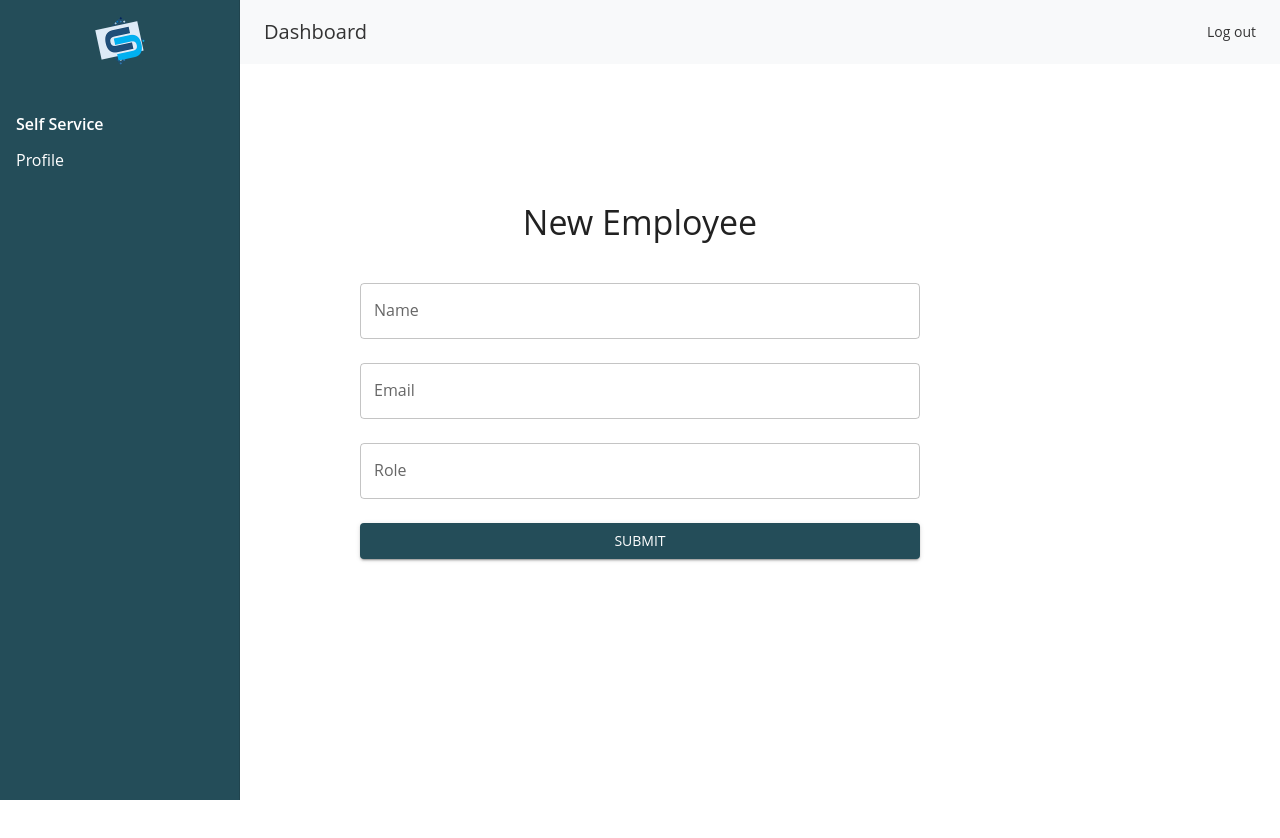
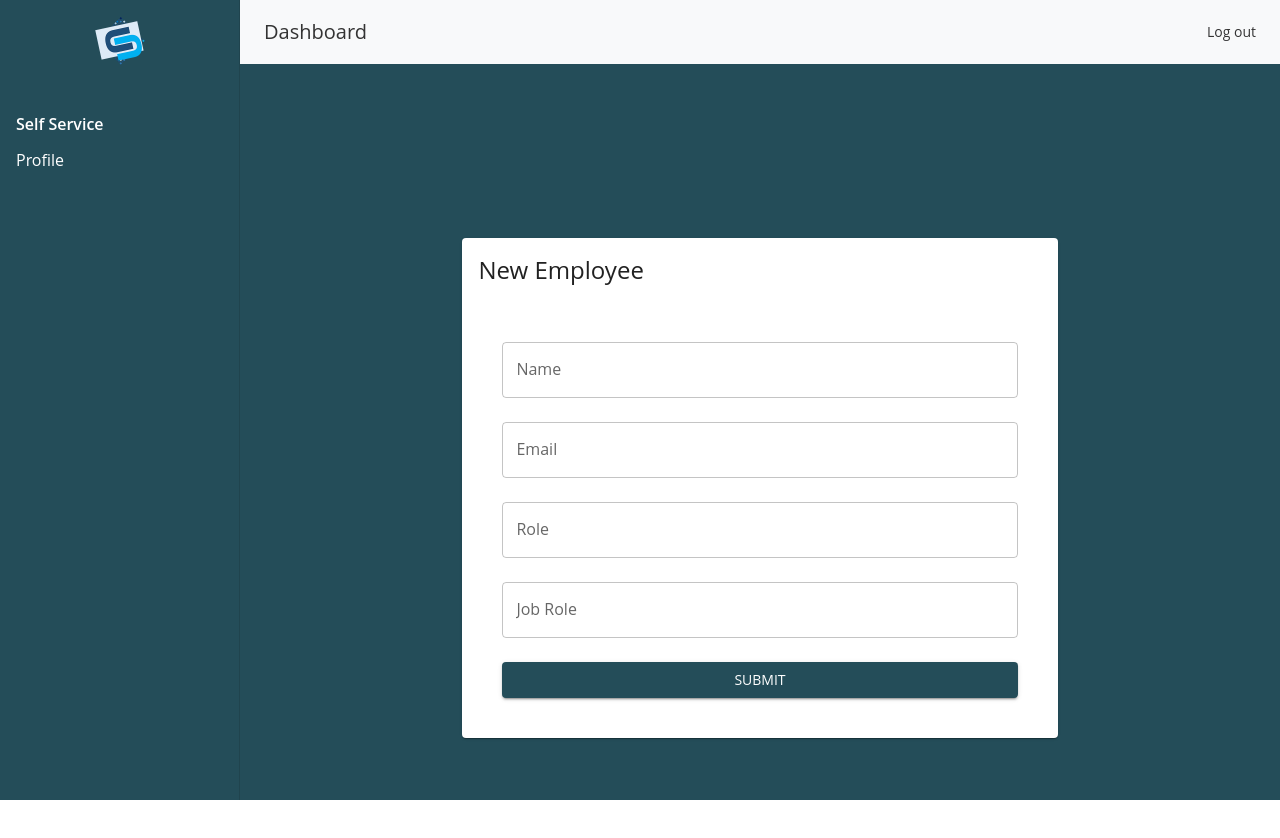
Before and after one commit to RobsonWairokpam/demo_admin_penal, a React (Create React App) app: page /addEmployee in a window 1280 px wide. Shown: the top 838 px of the page. Before the commit the page ends 800 px from the top, so only its background shows below. Built offline with nearby package versions, Linux system fonts and the light colour scheme.

Commit message:
add employee

```diff
--- a/src/components/appBar.tsx
+++ b/src/components/appBar.tsx
@@ -84,7 +84,7 @@ const Navbar: FC = () => {
     } else if (itemName === "Profile") {
       navigate(`/employeeDetails/${Number(employeeId)}`);
     } else if (itemName === "Leaves") {
-      navigate("/leaves");
+      // navigate("/leaves");
     } else if (itemName === "Employees") {
       setEmployeesOpen((prev) => !prev);
     } else if (itemName === "Dashboard" && role === "admin") {
--- a/src/pages/addEmployee.tsx
+++ b/src/pages/addEmployee.tsx
@@ -1,22 +1,42 @@
 import { FC, useState } from "react";
 import Navbar from "../components/appBar";
-import { Box, Button, Stack, TextField, Typography } from "@mui/material";
+import {
+  Box,
+  Button,
+  Card,
+  Stack,
+  TextField,
+  Toolbar,
+  Typography,
+} from "@mui/material";
 import { useNavigate } from "react-router-dom";
 
 const AddEmployee: FC = () => {
   const [name, setName] = useState("");
   const [email, setEmail] = useState("");
   const [role, setRole] = useState("");
+  const [jobRole, setJobRole] = useState("");
   const navigate = useNavigate();
 
   const handleSubmit = () => {
-    console.log("employeeList", name, email, role);
+    console.log("employeeList", name, email, role,jobRole);
 
     navigate("/adminDashboard");
   };
   return (
-    <>
+    <Box
+      sx={{ display: "flex", backgroundColor: "primary.main", height: "100vh" }}
+    >
       <Navbar />
+      <Box
+        component="main"
+        sx={{
+          flexGrow: 1,
+          p: 3,
+          // marginLeft: `${drawerWidth}px`,
+        }}
+      >
+        <Toolbar />
         <Box
           component="div"
           sx={{
@@ -28,12 +48,18 @@ const AddEmployee: FC = () => {
             flexDirection: "column",
           }}
         >
-        <Typography variant="h4">New Employee</Typography>
+          <Card
+            sx={{
+              width: { xs: "80%", md: "60%", backgroundColor: "primary.light" },
+            }}
+          >
+            <Typography padding={2} variant="h5">
+              New Employee
+            </Typography>
             <Box
               component="form"
               onSubmit={() => handleSubmit()}
               p={5}
-          sx={{ width: "50%" }}
             >
               <Stack spacing={3}>
                 <TextField
@@ -57,14 +83,23 @@ const AddEmployee: FC = () => {
                   value={role}
                   onChange={(e) => setRole(e.target.value)}
                 />
+                  <TextField
+                  label="Job Role"
+                  variant="outlined"
+                  fullWidth
+                  value={jobRole}
+                  onChange={(e) => setJobRole(e.target.value)}
+                />
 
                 <Button type="submit" variant="contained" fullWidth>
                   submit
                 </Button>
               </Stack>
             </Box>
+          </Card>
         </Box>
-    </>
+      </Box>
+    </Box>
   );
 };
 
--- a/src/pages/employeeList.tsx
+++ b/src/pages/employeeList.tsx
@@ -10,16 +10,18 @@ import {
   TableRow,
   TableCell,
   TableBody,
+  Typography,
 } from "@mui/material";
 import Navbar from "../components/appBar";
 import { employeeList } from "../utils";
 import { useNavigate } from "react-router-dom";
 
-
 const EmployeeList: FC = () => {
-  const navigate=useNavigate()
+  const navigate = useNavigate();
   return (
-    <Box sx={{ display: "flex",backgroundColor:"primary.main" ,height:"100vh"}}>
+    <Box
+      sx={{ display: "flex", backgroundColor: "primary.main", height: "100vh" }}
+    >
       <Navbar />
       <Box
         component="main"
@@ -30,33 +32,53 @@ const EmployeeList: FC = () => {
         }}
       >
         <Toolbar />
+        <Box
+          component={"div"}
+          padding={2}
+          color={"white"}
+          sx={{ display: "flex", justifyContent: "space-between" }}
+        >
+          <Typography variant="h5"> Employee List</Typography>
+          <Button
+            variant="contained"
+            onClick={() => navigate("/addEmployee")}
+            sx={{
+              // backgroundColor: "secondary.main",
+              "&:hover": {
+                backgroundColor: "primary.light",
+              },
+            }}
+          >
+            Add Employee
+          </Button>
+        </Box>
         <TableContainer component={Paper}>
           <Table sx={{ minWidth: 650 }} size="small" aria-label="a dense table">
             <TableHead>
               <TableRow>
-                <TableCell sx={{ fontWeight: "bold" }} align="center">Employee Name</TableCell>
-                <TableCell sx={{ fontWeight: "bold" }} align="center">Email</TableCell>
-                <TableCell sx={{ fontWeight: "bold" }} align="center">Job Role</TableCell>
-                <TableCell sx={{ fontWeight: "bold" }} align="center">On Leave</TableCell>
-                <TableCell sx={{ fontWeight: "bold" }} align="center">Action</TableCell>
+                <TableCell sx={{ fontWeight: "bold" }} align="center">
+                  Employee Name
+                </TableCell>
+                <TableCell sx={{ fontWeight: "bold" }} align="center">
+                  Email
+                </TableCell>
+                <TableCell sx={{ fontWeight: "bold" }} align="center">
+                  Job Role
+                </TableCell>
+                <TableCell sx={{ fontWeight: "bold" }} align="center">
+                  On Leave
+                </TableCell>
+                <TableCell sx={{ fontWeight: "bold" }} align="center">
+                  Action
+                </TableCell>
               </TableRow>
             </TableHead>
             <TableBody>
               {employeeList.map((task: any, index: number) => (
-                <TableRow
-                  key={task.id}
-                  draggable
-
-
-                >
+                <TableRow key={task.id} draggable>
                   <TableCell align="center">{task.name}</TableCell>
                   <TableCell align="center">{task.email}</TableCell>
-                  <TableCell
-                    align="center"
-
-                  >
-                    {task.jobRole}
-                  </TableCell>
+                  <TableCell align="center">{task.jobRole}</TableCell>
                   <TableCell
                     align="center"
                     sx={{ color: task.onLeave ? "red" : "greed" }}
@@ -75,7 +97,9 @@ const EmployeeList: FC = () => {
                       <Button
                         variant="contained"
                         size="small"
-                        onClick={() => {navigate(`/employeeDetails/${task.id}`)}}
+                        onClick={() => {
+                          navigate(`/employeeDetails/${task.id}`);
+                        }}
                       >
                         View
                       </Button>
```
Lines whose indentation alone changed are shown as unchanged.
